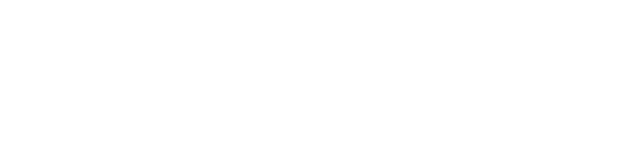
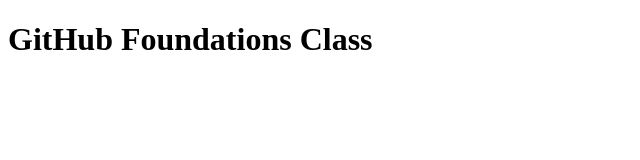
Before and after one commit to jhageman/foundations-class-july, a plain HTML site: page index.html in a window 1280 px wide. Shown: the whole page, without its empty margins (0-640 px from the left). Drawn offline with Linux system fonts and the light colour scheme.

Commit message:
Add opening title header

```diff
--- a/index.html
+++ b/index.html
@@ -3,5 +3,6 @@
 	<head>
 	</head>
 	<body>
+		<h1>GitHub Foundations Class</h1>
 	</body>
 </html>
```
